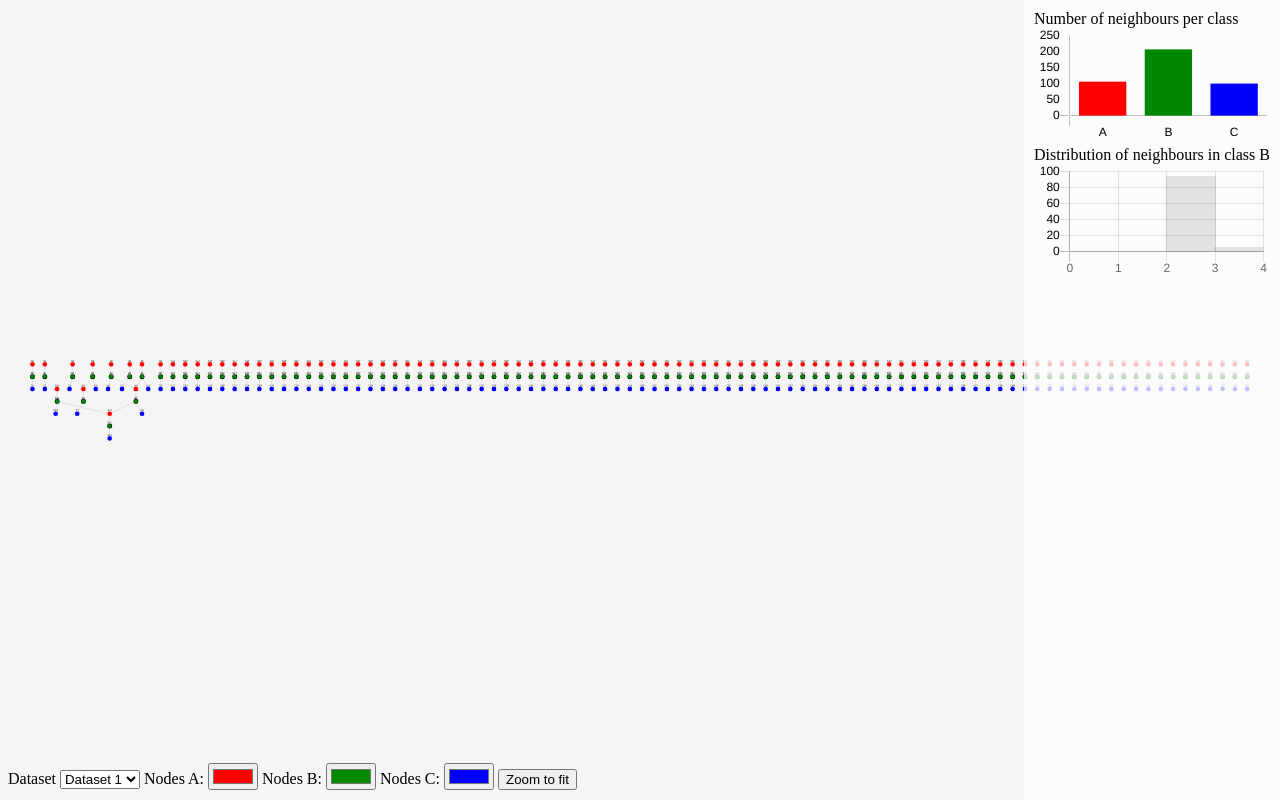
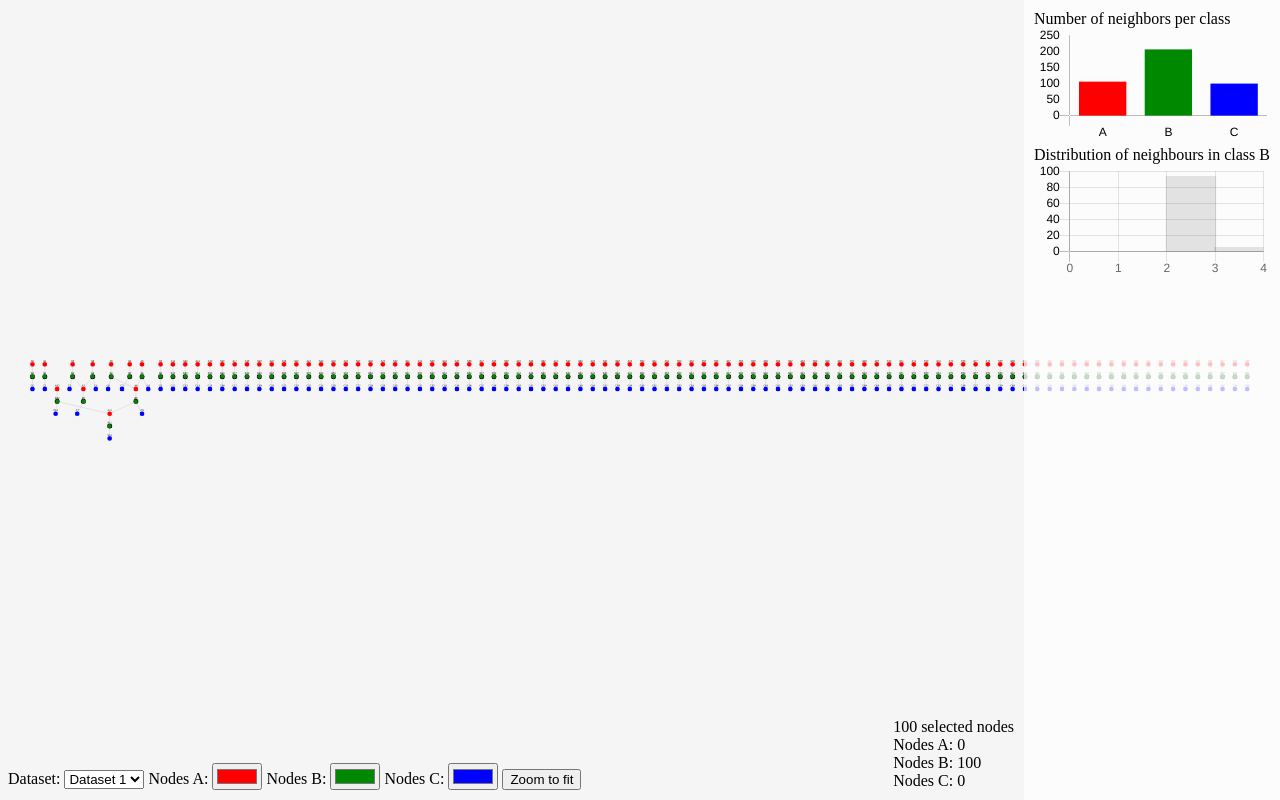
Before and after one commit to plavy/vd, a plain HTML site: page index.html in a window 1280 px wide. Both pictures are taken after a click on the element 1152 px from the left and 87 px from the top of the page. Drawn offline with nearby package versions, Linux system fonts and the light colour scheme.

Commit message:
add selection panel

```diff
--- a/index.html
+++ b/index.html
@@ -18,7 +18,7 @@
 <body>
     <div id="right-panel">
         <div id="right-panel-content">
-            <label for="bar-chart">Number of neighbours per class</label>
+            <label for="bar-chart">Number of neighbors per class</label>
             <canvas id="bar-chart"></canvas>
 
             <label for="histogram" id="histogram-label"></label>
@@ -27,7 +27,7 @@
     </div>
 
     <div id="control-bar">
-        <label for="dataset-select">Dataset</label>
+        <label for="dataset-select">Dataset:</label>
         <select name="datasets" id="select-dataset">
         </select>
 
@@ -39,9 +39,21 @@
         <input type="color" id="nodesC-color" value="#0000ff" />
 
         <button id="reset-zoom" type="button">Zoom to fit</button>
+    </div>
 
-
-
+    <div id="selection-panel">
+        <div id="one-selected">
+            1 selected node
+            <div id="one-selected-id"></div>
+            <div id="one-selected-class"></div>
+            <div id="one-selected-neighbors"></div>
+        </div>
+        <div id="many-selected">
+            <div id="many-selected-number"></div>
+            <div id="many-selected-A"></div>
+            <div id="many-selected-B"></div>
+            <div id="many-selected-C"></div>
+        </div>
     </div>
 
     <div id="cy"></div>
@@ -138,7 +150,8 @@
             if (points.length) {
                 let index = points[0]._index;
                 setSelected(index);
-                refreshHistogram(index)
+                refreshHistogram(index);
+                refreshSelectionPanel();
             }
         };
 
@@ -235,10 +248,35 @@
             document.getElementById("histogram-label").innerHTML = "Distribution of neighbours in class " + indexToLetter(index)
         }
 
+        function refreshSelectionPanel() {
+            let nodes = cy.elements('node:selected')
+            if (nodes.length == 1) {
+                document.getElementById("one-selected").style.display = "block";
+                document.getElementById("many-selected").style.display = "none";
+
+                document.getElementById("one-selected-neighbors").innerHTML = "Neighbors: " + nodes[0].neighborhood().nodes().length;
+                node = nodes.jsons()[0]
+                document.getElementById("one-selected-id").innerHTML = "ID: " + node.data.id;
+                document.getElementById("one-selected-class").innerHTML = "Class: " + indexToLetter(node.classes.substring(5));
+            } else if (nodes.length > 1) {
+                document.getElementById("one-selected").style.display = "none";
+                document.getElementById("many-selected").style.display = "block";
+
+                document.getElementById("many-selected-number").innerHTML = nodes.length + " selected nodes";
+                document.getElementById("many-selected-A").innerHTML = "Nodes A: " + nodes.filter(".group0").length;
+                document.getElementById("many-selected-B").innerHTML = "Nodes B: " + nodes.filter(".group1").length;
+                document.getElementById("many-selected-C").innerHTML = "Nodes C: " + nodes.filter(".group2").length;
+            } else {
+                document.getElementById("one-selected").style.display = "none";
+                document.getElementById("many-selected").style.display = "none";
+            }
+        }
+
         function refreshGraphs() {
             refreshNetworkGraph();
             refreshBarChart();
             refreshHistogram(0);
+            refreshSelectionPanel();
 
             // Colors
             updateColor(0, document.getElementById("nodesA-color").value)
@@ -261,6 +299,7 @@
             cy.json({ elements: datasets[event.target.value] });
             refreshGraphs();
         })
+        document.getElementById("cy").addEventListener('click', (event) => refreshSelectionPanel())
 
         // Initialze graphs
         refreshGraphs()
--- a/styles.css
+++ b/styles.css
@@ -8,7 +8,7 @@
 }
 
 #control-bar {
-    position: fixed;
+    position: absolute;
     bottom: 0;
     margin-bottom: 10px;
     z-index: 9;
@@ -32,3 +32,14 @@
 #right-panel-content {
     padding: 10px;
 }
+
+#selection-panel {
+    position: absolute;
+    bottom: 0;
+    right: 20%;
+    z-index: 9;
+}
+
+#one-selected, #many-selected {
+    padding: 10px;
+}
```
